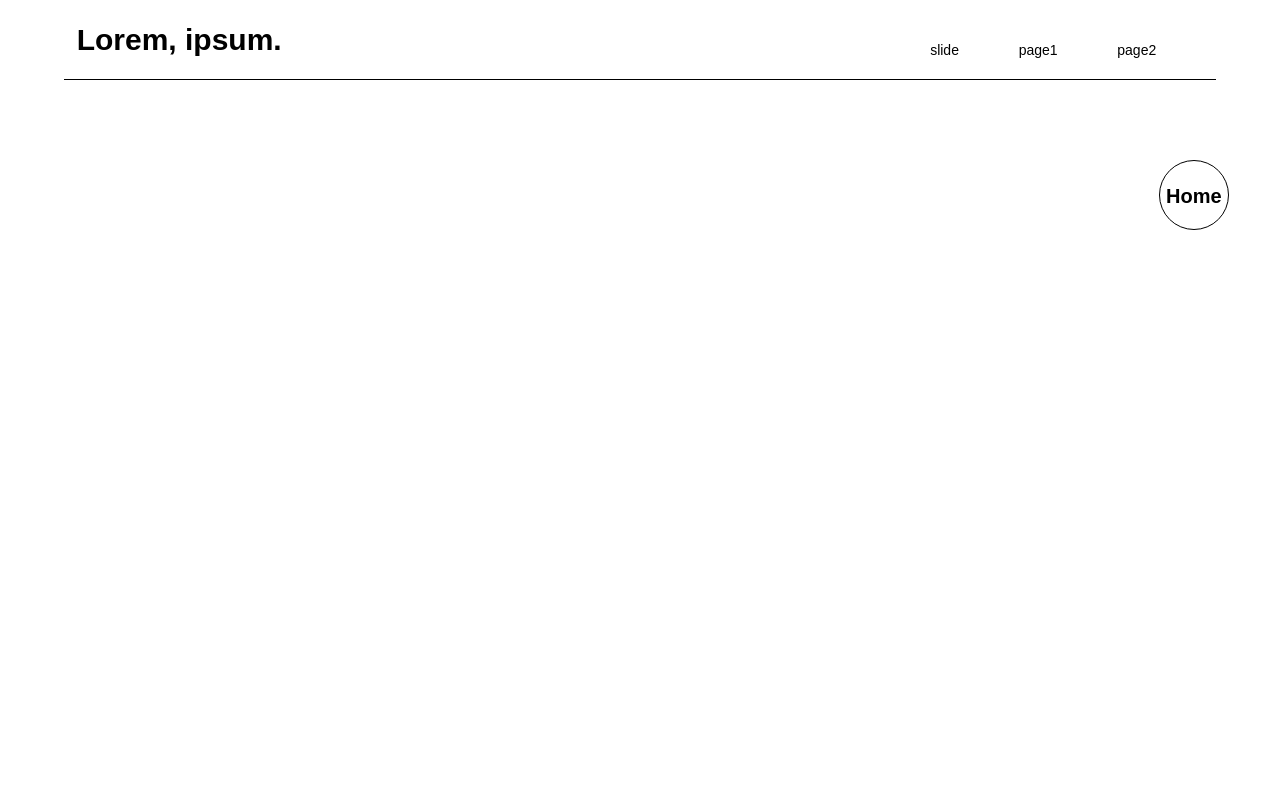
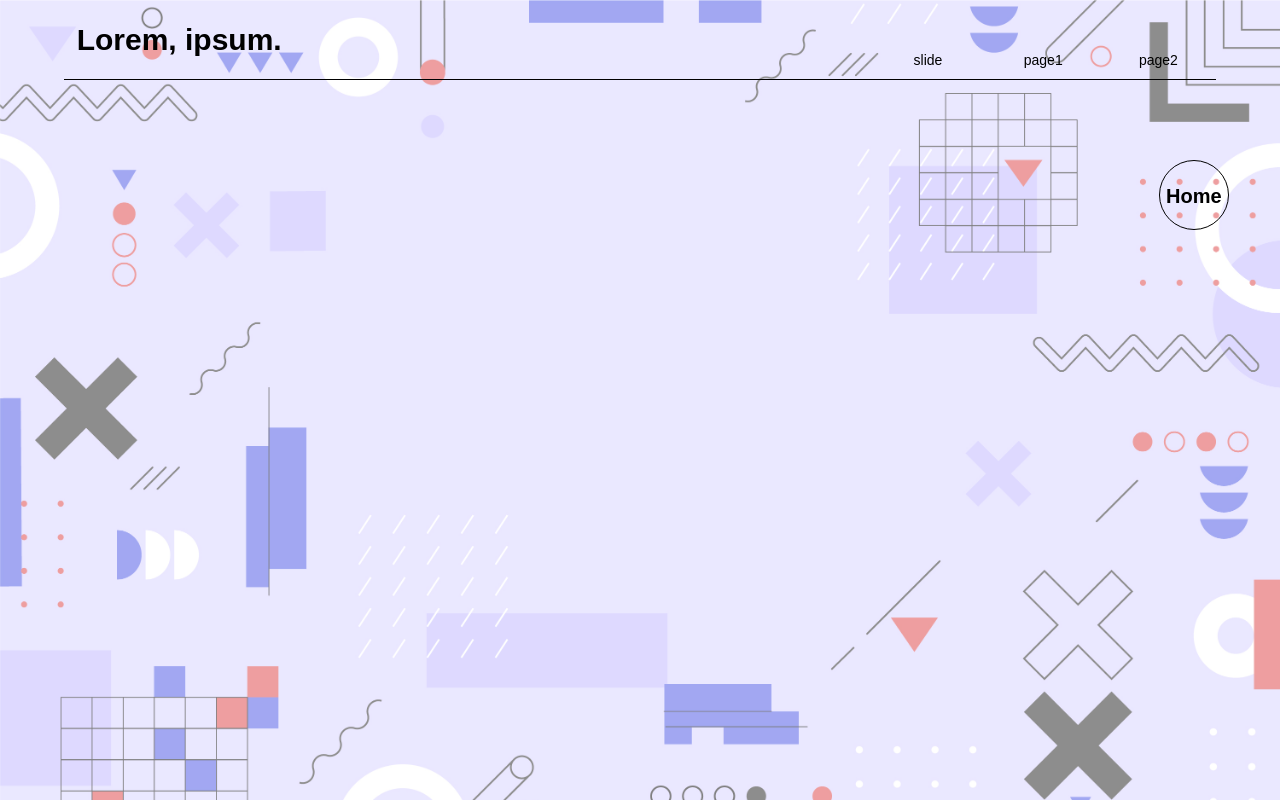
Before and after one commit to Chlyeonseo/0904_portfolio, a plain HTML site: page gallery.html in a window 1280 px wide. Drawn offline with Linux system fonts and the light colour scheme; a web font is replaced by a local one.

Commit message:
서브페이지 디자인!

```diff
--- a/gallery.html
+++ b/gallery.html
@@ -8,8 +8,8 @@
     <script defer src="./js/gallery.js"></script>
 
 </head>
-<body background="url(../../img/AdobeStock_182973327.jpg)">
-    <header class = "sub2Header">
+<body id="galleryBody">
+    <header>
         <div class="logo">
             <p>Lorem, ipsum.</p>
         </div>
--- a/scss/common/_header.scss
+++ b/scss/common/_header.scss
@@ -4,7 +4,7 @@ header{
     border-bottom: 1px solid black;
     display: flex;
     justify-content: space-between;
-    align-items: center;
+    align-items: flex-end;
     margin-left: 5vw;
     position: relative;
 
@@ -12,14 +12,22 @@ header{
         width: 30%;
         height: 50%;
         display: flex;
-        justify-content: space-evenly;
+        justify-content: center;
         align-items: flex-end;
 
         li{
-
+            width: calc(100% / 3);
+            height: 100%;
             a{
-                font: 14px/1 "arial";
+                font: 14px/5vh "arial";
                 color: black;
+                display: block;
+                width: 100%;
+                height: 100%;
+                text-align: center;
+                &:hover{
+                    background-color: rgba(255, 255, 255,0.7);
+                }
             }
         }
     }
@@ -45,13 +53,13 @@ header{
         border-radius: 50%;
         text-align: center;
         border: 1px solid black;
-
+        z-index: 10;
     }
 }
-.sub2Header{
+#slideHeader{
     width: 90%;
     height: 10vh;
-    border-bottom: 1px solid black;
+    border-bottom: 1px solid white;
     display: flex;
     justify-content: space-between;
     align-items: center;
@@ -69,7 +77,7 @@ header{
 
             a{
                 font: 14px/1 "arial";
-                color: black;
+                color: white;
             }
         }
     }
@@ -82,6 +90,7 @@ header{
         p{
             font: bold 30px/1 "arial";
             text-align: center;
+            color: #fff;
         }
     }
     >a{
@@ -89,12 +98,12 @@ header{
         top: 20%;
         right: 4vw;
         font: bold 20px/70px "arial";
-        color: #000;
+        color: #fff;
         width: 70px;
         height: 70px;
         border-radius: 50%;
         text-align: center;
-        border: 1px solid black;
+        border: 1px solid white;
 
     }
 }
--- a/scss/style.scss
+++ b/scss/style.scss
@@ -1,5 +1,5 @@
 @charset "utf-8";
-
+@import url('https://fonts.googleapis.com/css2?family=Playfair+Display:ital,wght@1,900&display=swap');
 @import "./common/reset";
 @import "./common/header";
 @import "./main/content";
@@ -14,13 +14,34 @@
     position: relative;
     overflow: hidden;
 }
-.intro{
-    width: 100vw;
-    height: 100vh;
-    background-color: #BBACF2;
-    display: none;
-    transition: 1s;
-    position: absolute;
-    top: 0;
-    left: 0;
+#galleryBody{
+    position: relative;
+
+    &::before{
+        position: absolute;
+        content: "";
+        display: block;
+        opacity: 0.5;
+        background-image: url(../img/7345549.jpg);
+        background-repeat: no-repeat;
+        background-size: cover;
+        width: 100%;
+        height: 100vh;
+    }
 }
+
+
+#SlideBody{
+    position: relative;
+
+    &::before{
+        content: "";
+        display: block;
+        position: absolute;
+        background-image: url(../img/AdobeStock_182973327.jpg);
+        background-repeat: no-repeat;
+        background-size: cover;
+        width: 100%;
+        height: 100vh;
+    }
+}
--- a/scss/subPage/_slide.scss
+++ b/scss/subPage/_slide.scss
@@ -6,7 +6,6 @@ $deg : 50deg;
     height: 100vh;
     position: relative;
     overflow: hidden;
-    background-color: #ececec;
 
     .slide_wrap{
         width: $size;
@@ -36,7 +35,7 @@ $deg : 50deg;
                 transition: 1s;
 
                 h2{
-                    font: normal 24px/1 "anton";
+                    font: normal 24px/1 "Playfair Display";
                     color: #ccc;
                     position: absolute;
                     top: 120%;
@@ -238,7 +237,7 @@ $deg : 50deg;
         transition: 0.5s;
 
         h2{
-            font: 12vw/1 "anton";
+            font: 12vw/1 "Playfair Display";
             color: #fff;
             margin-bottom: 40px;
             opacity: 0;
```
Also changed, not shown: slide.html (+2 -2 lines), css/style.css, img/7345549.jpg (added), 3 other files.
